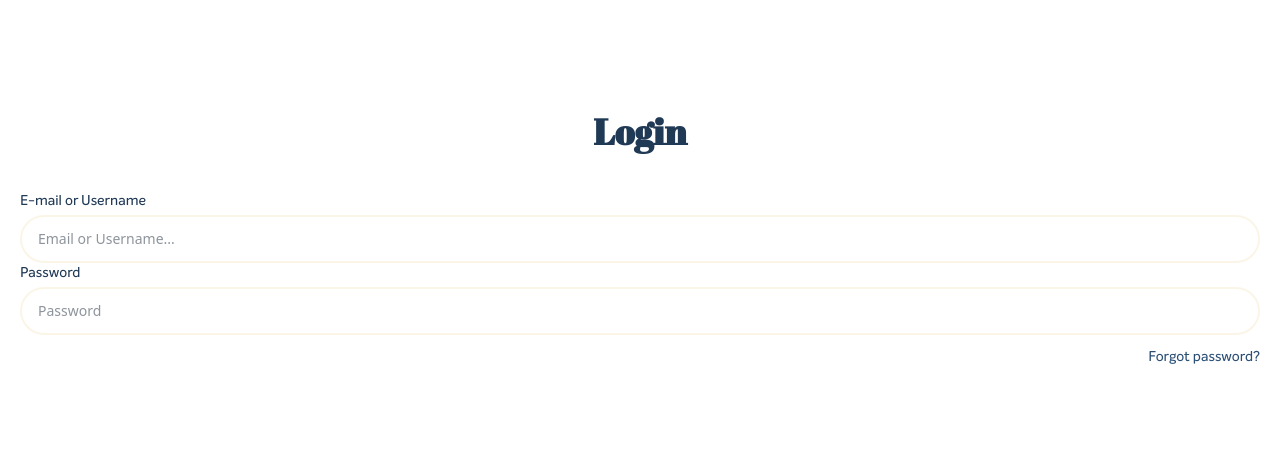
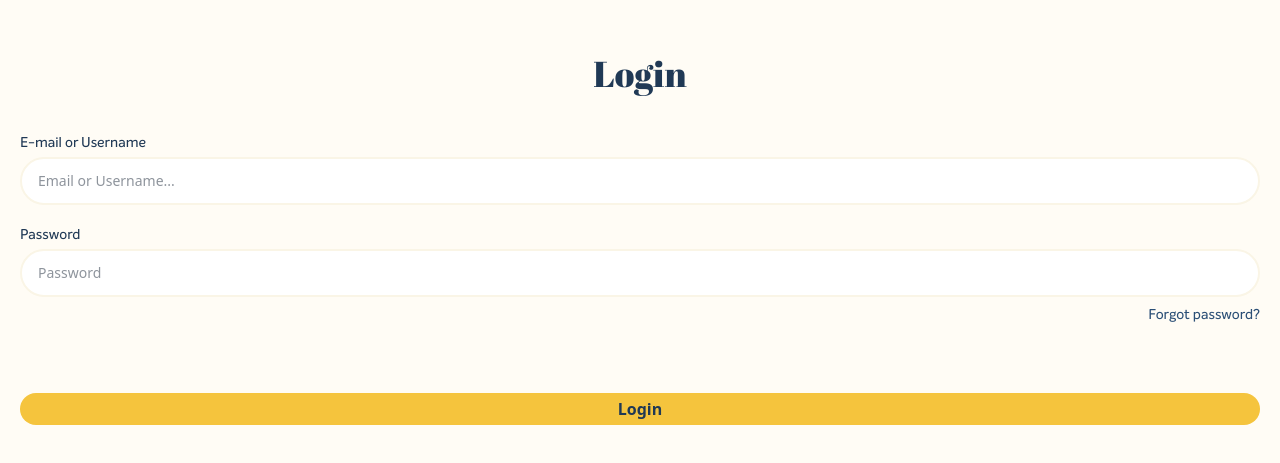
Before and after one commit to Daniele-Formisano/QuillHive---Team-Project, a React (Vite) app: page / in a window 1280 px wide. Shown: the part 161-624 px from the top of the page. Built offline with nearby package versions, Linux system fonts and the light colour scheme.

Commit message:
fix: add props for button and inputField

```diff
--- a/src/components/Button.jsx
+++ b/src/components/Button.jsx
@@ -0,0 +1,18 @@
+import clsx from "clsx";
+
+export default function Button({ children, iscolorYellow, onClick, type }) {
+  return (
+    <div className="flex-grow flex">
+      <button
+        type={type}
+        onClick={onClick}
+        className={clsx(
+          "px-4 py-1 rounded-[50px] text-secondary-brand font-semibold text-center cursor-pointer transition-all flex-grow",
+          iscolorYellow ? "bg-primary-brand" : "border-2 border-secondary-brand"
+        )}
+      >
+        {children}
+      </button>
+    </div>
+  );
+}
--- a/src/components/InputField.jsx
+++ b/src/components/InputField.jsx
@@ -1,19 +1,12 @@
-import React, { useState } from "react";
-
 export default function InputField({
   label,
   id,
   type,
   placeholder,
   value,
+  onChange,
   ...others
 }) {
-  const [inputValue, setInputValue] = useState(value);
-
-  const handleChange = (event) => {
-    setInputValue(event.target.value);
-  };
-
   return (
     <div className="flex flex-col gap-1">
       <label
@@ -28,8 +21,8 @@ export default function InputField({
         type={type}
         className="px-4 py-3 text-sm text-gray-800 border-2 border-stroke-brand rounded-4xl bg-white focus:outline-none focus:ring-primary-brand focus:border-primary-brand transition-all"
         placeholder={placeholder}
-        value={inputValue}
-        onChange={handleChange}
+        value={value}
+        onChange={onChange}
         {...others}
       />
     </div>
--- a/src/components/LoginForm.jsx
+++ b/src/components/LoginForm.jsx
@@ -1,20 +1,24 @@
 import InputField from "./InputField";
 
-export default function LoginForm() {
+export default function LoginForm({ inputValue, onChange }) {
   return (
     <div>
-      <form action="">
+      <form action="" className="flex flex-col gap-5">
         <InputField
           label={"E-mail or Username"}
           id={"mail"}
           type={"text"}
           placeholder={"Email or Username..."}
+          value={inputValue}
+          onChange={onChange}
         />
         <InputField
           label={"Password"}
           id={"password"}
           type={"password"}
           placeholder={"Password"}
+          value={inputValue}
+          onChange={onChange}
         />
       </form>
     </div>
--- a/src/pages/Login.jsx
+++ b/src/pages/Login.jsx
@@ -1,26 +1,39 @@
 import { Link } from "react-router-dom";
 import LoginForm from "../components/LoginForm";
+import Button from "../components/Button";
+import { useState } from "react";
 
 export default function Login() {
+  const [inputValue, setInputValue] = useState({
+    inptEmailValue: "",
+    inputPasswordValue: "",
+  });
+
   return (
-    <div className="flex flex-col gap-10 p-5 justify-center h-screen">
+    <div className="flex flex-col gap-10 p-5 justify-center h-screen bg-[#FFFCF5]">
       <div>
-        <h1 className="font-title font-extrabold text-4xl text-secondary-brand text-center">
+        <h1 className="font-title text-4xl text-secondary-brand text-center">
           Login
         </h1>
       </div>
+      <div className="flex flex-col gap-17">
         <div>
           <LoginForm />
 
-        <div className="flex justify-end">
+          <div className="flex justify-end ">
             <Link
               to={"/forgot-Password"}
-            className="text-sm text-[#2B4F76] font-script hover:underline visited:text-secondary-brand mt-3"
+              className="text-sm text-[#2B4F76] font-script hover:underline visited:text-secondary-brand mt-2"
             >
               Forgot password?
             </Link>
           </div>
         </div>
+
+        <div className="flex justify-center">
+          <Button iscolorYellow={true}>Login</Button>
+        </div>
+      </div>
     </div>
   );
 }
```
Lines whose indentation alone changed are shown as unchanged.
